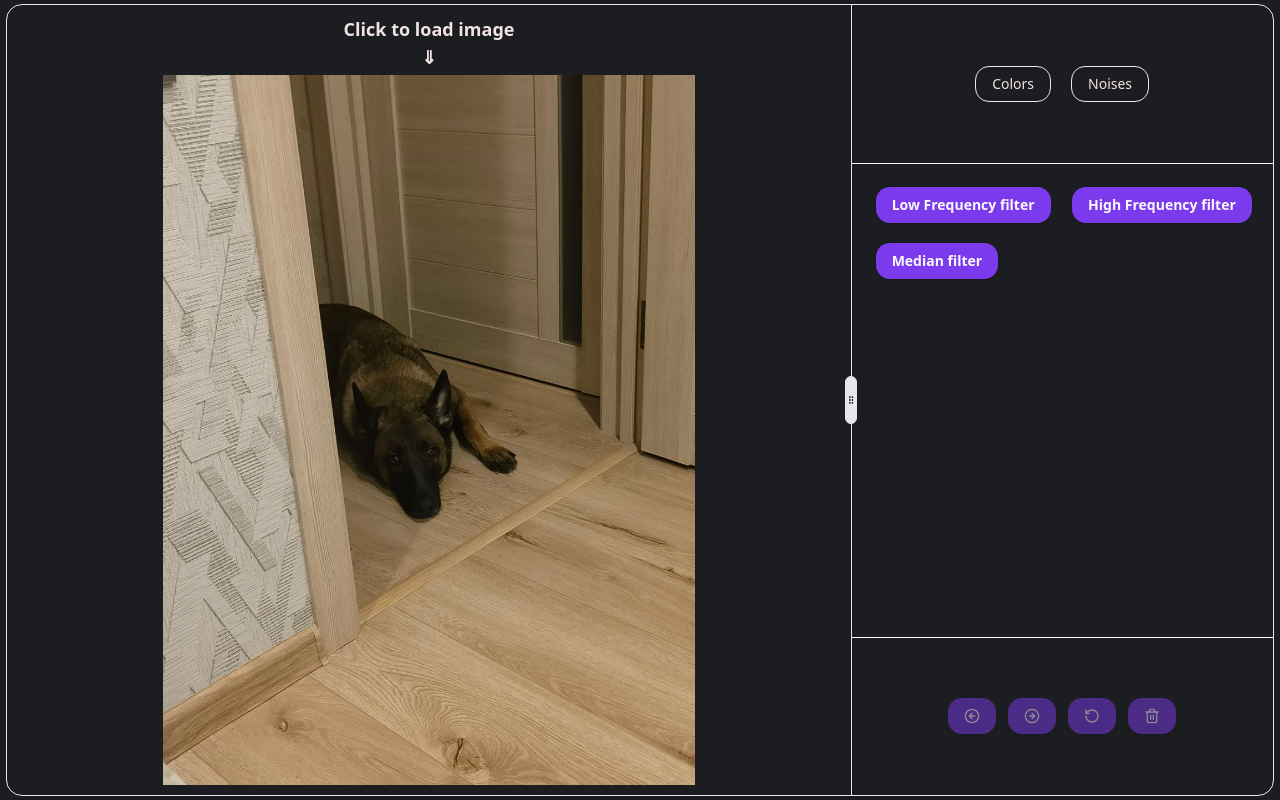
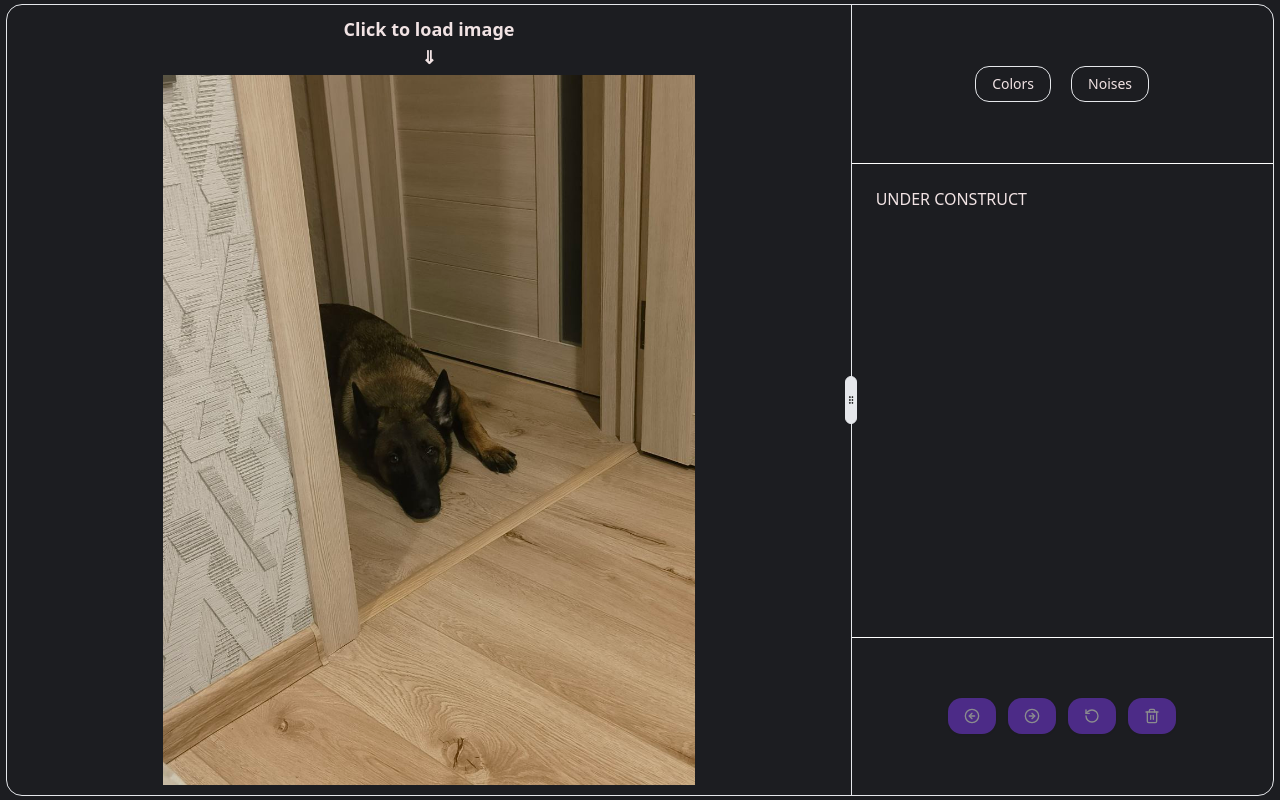
Before and after one commit to RezyJS/rezyjs_artlab, a Next.js app: page / in a window 1280 px wide. Both pictures are taken after a click on the button "Noises". Built offline with nearby package versions, Linux system fonts and the light colour scheme.

Commit message:
Under construct

```diff
--- a/components/PhotoChangersButtons/NoiseButtons.tsx
+++ b/components/PhotoChangersButtons/NoiseButtons.tsx
@@ -8,9 +8,10 @@ export default function ColorButtons({ file }: { file: FileElement }) {
   return (
     <div className="@container">
       <div className="grid grid-cols-2 @md:grid-cols-2 @xl:grid-cols-3 @3xl:grid-cols-4 @4xl:grid-cols-5 @6xl:grid-cols-6 gap-5 p-6 h-full">
-        <LowFrequencyFilterComponent file={file} />
+        {/* <LowFrequencyFilterComponent file={file} />
         <HighFrequencyFilterComponent file={file} />
-        <MedianFilter file={file} />
+        <MedianFilter file={file} /> */}
+        <p>UNDER CONSTRUCT</p>
       </div>
     </div>
   );
```
